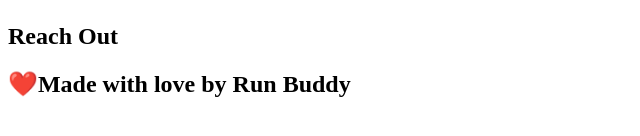
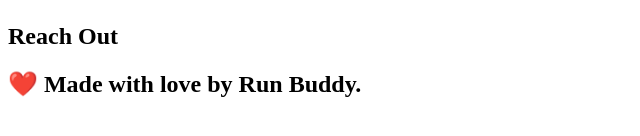
Before and after one commit to safoa96/run-buddy, a plain HTML site: page index.html in a window 1280 px wide. Shown: the part 198-334 px from the top of the page, without its empty margins (0-640 px from the left). Drawn offline with Linux system fonts and the light colour scheme.

Commit message:
Fix index.html spacing

```diff
--- a/index.html
+++ b/index.html
@@ -36,7 +36,7 @@
 
        <!-- footer -->
        <footer>
-           <h2>❤️Made with love by Run Buddy</h2>
+           <h2>❤️ Made with love by Run Buddy.</h2>
        </footer>
     </body>
 </html>
```
